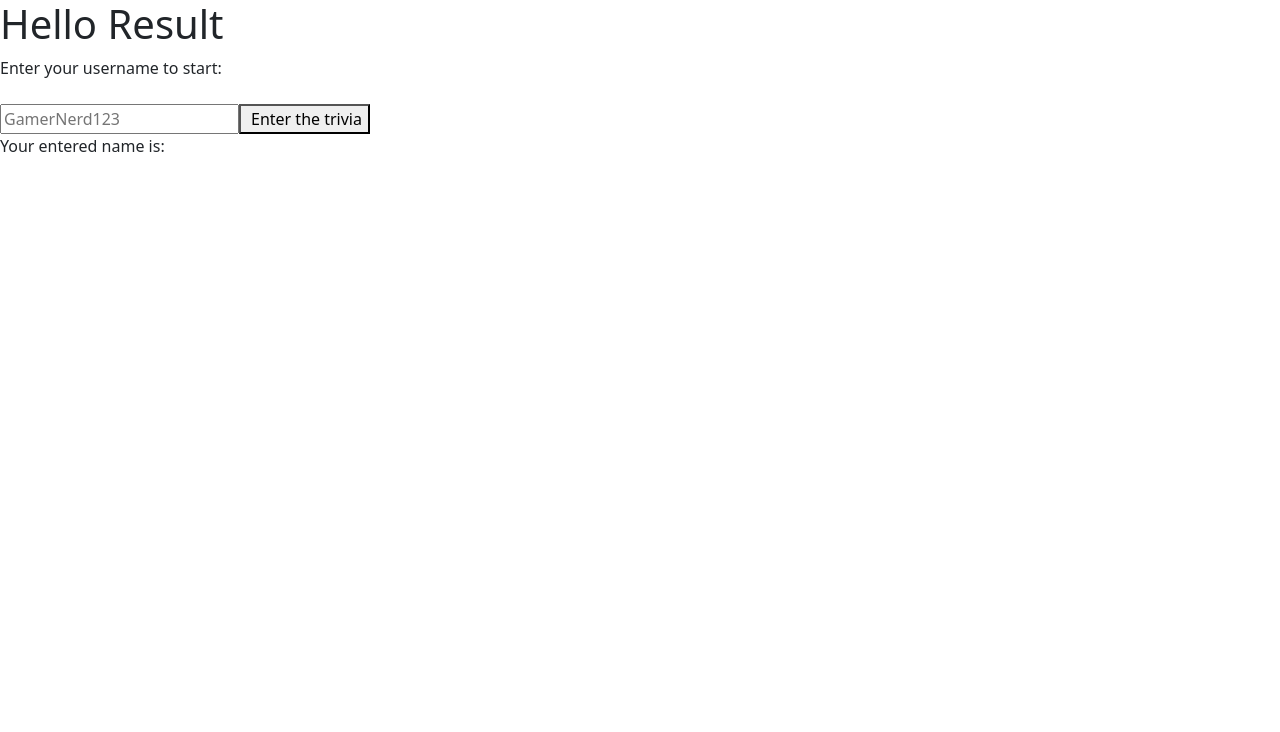
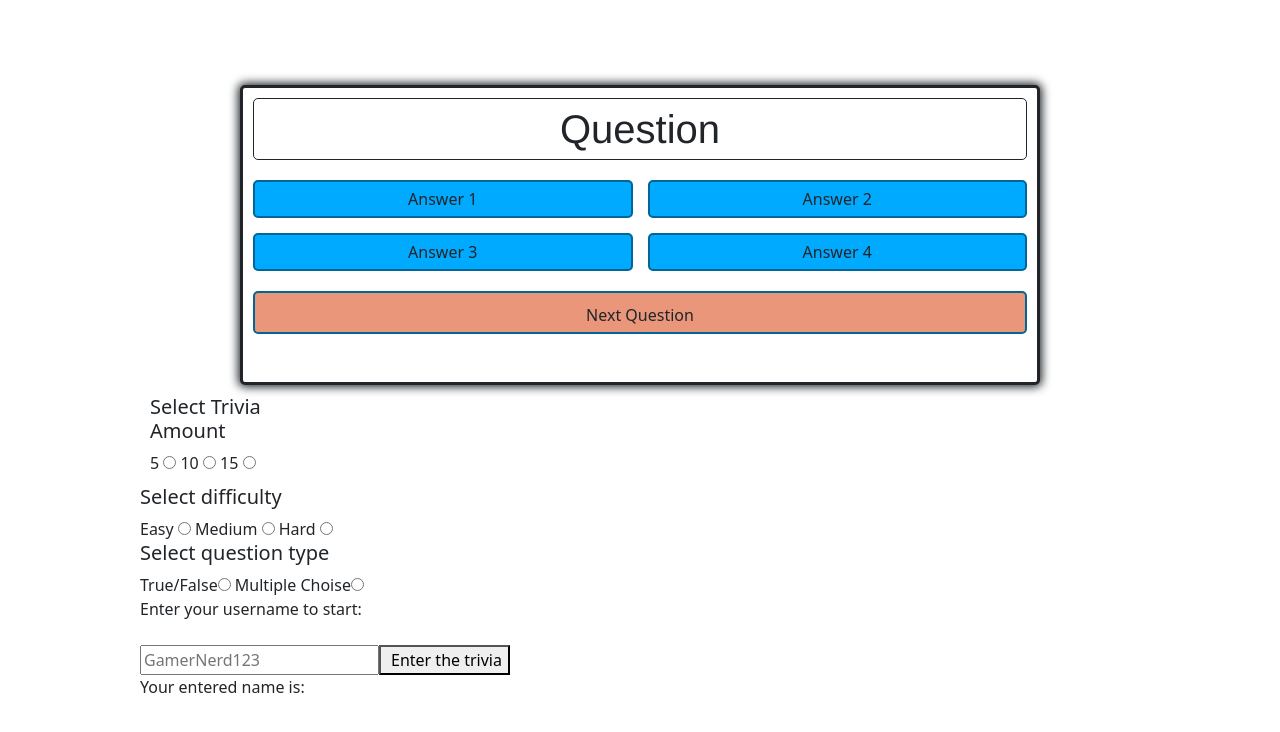
Before and after one commit to AmmarAhmed007/vue-trivia-game, a Vue app: page / in a window 1280 px wide. Shown: the top 732 px of the page. Built offline with nearby package versions, Linux system fonts and the light colour scheme; no server answers.

Commit message:
FEAT: Added question UI, with some styling and basic html implementation of question choise

```diff
--- a/package.json
+++ b/package.json
@@ -11,6 +11,7 @@
     "axios": "^0.26.0",
     "bootstrap": "^5.1.3",
     "bootstrap-vue": "^2.21.2",
+    "tailwind": "^4.0.0",
     "vue": "^3.2.31",
     "vue-router": "^4.0.12",
     "vuex": "^4.0.2"
--- a/src/pages/Result.vue
+++ b/src/pages/Result.vue
@@ -1,3 +1,97 @@
 <template>
-<h1>Hello Result</h1>
+    <div class="container" style="border:solid">
+        <div id="question-container" class="hide"></div>
+        <div class="questions">Question</div>
+        <div id="answers" class="btn-grid">
+            <button class="btn">Answer 1</button>
+            <button class="btn">Answer 2</button>
+            <button class="btn">Answer 3</button>
+            <button class="btn">Answer 4</button>
+        </div>
+        <button type="submit" class="nextButton btn">Next Question</button>
+    </div>
 </template>
+
+<style>
+*,
+*::before,
+*::after {
+    box-sizing: border-box;
+}
+
+:root {
+    --hue-neutral: 200;
+    --hue-wrong: 0;
+    --hue-correct: 145;
+}
+
+body {
+    --hue: var(--hue-neutral);
+    padding: 0;
+    margin: 0;
+    display: flex;
+    justify-content: center;
+    align-items: center;
+    width: 100vw;
+    height: 100vh;
+    background-color: hsl(--hue), 100%, 20%;
+}
+
+body.correct {
+    --hue: var(--hue-correct);
+}
+
+.container {
+    width: 1000px;
+    max-width: 80%;
+    background-color: white;
+    border-radius: 5px;
+    padding: 10px;
+    box-shadow: 0 0 10px 2px;
+    height: 300px;
+    max-height: 30%;
+}
+
+.btn-grid {
+    display: grid;
+    grid-template-columns: repeat(2, auto);
+    gap: 15px;
+    margin: 20px 0;
+}
+
+.btn {
+    --hue: var(--hue-neutral);
+    background-color: hsl(var(--hue), 100%, 50%);
+    border: 2px solid hsl(var(--hue), 100%, 30%);
+    border-radius: 5px;
+    padding: 5px 10px;
+    outline: none;
+}
+
+.questions {
+    text-align: center;
+    font-family: "Franklin Gothic Medium", "Arial Narrow", Arial, sans-serif;
+    font-size: 40px;
+    border: 1px solid;
+    border-radius: 5px;
+}
+
+.btn:hover {
+    border-color: black;
+}
+
+.btn.correct {
+    --hue: var(--hue-correct);
+}
+
+.btn.wrong {
+    --hue: var(--hue-wrong);
+}
+
+.nextButton {
+    float:right;
+    padding-top: 10px;
+    width: 100%;
+    background-color: darksalmon;
+}
+</style>
--- a/src/pages/StartScreen.vue
+++ b/src/pages/StartScreen.vue
@@ -45,6 +45,36 @@ const onSubmit = async () => {
 </script>
 
 <template>
+  <div style="display:flexbox">
+    <div class="triviaAmount">
+      <h5>Select Trivia Amount</h5>
+      <div>
+        5
+        <input type="radio" value="5" name="amount" />
+        10
+        <input type="radio" value="10" name="amount" />
+        15
+        <input type="radio" value="15" name="amount" />
+      </div>
+    </div>
+
+    <div class="triviadiff">
+      <h5>Select difficulty</h5>
+      Easy
+      <input type="radio" name="diff"/>
+      Medium
+      <input type="radio" name="diff"/>
+      Hard
+      <input type="radio" name="diff"/>
+    </div>
+
+    <div class="triviaType">
+      <h5>Select question type</h5>
+      True/False<input type="radio" name="type" />
+      Multiple Choise<input type="radio" name="type" />
+    </div>
+  </div>
+
   <form @submit.prevent="onSubmit">
     <fieldset>
       <label for="username" aria-label="Username">Enter your username to start:</label>
@@ -62,3 +92,14 @@ const onSubmit = async () => {
     <p>{{ displayError }}</p>
   </div>
 </template>
+
+<style>
+.triviaAmount {
+  padding: 10px;
+  width: 20%;
+}
+
+.btn {
+  display: flow-root;
+}
+</style>
```
Also changed, not shown: 1 other file (tests, documents, lock files or other folders).
